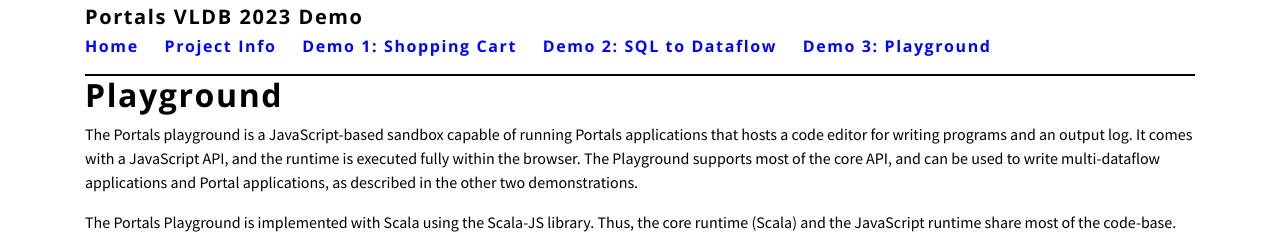
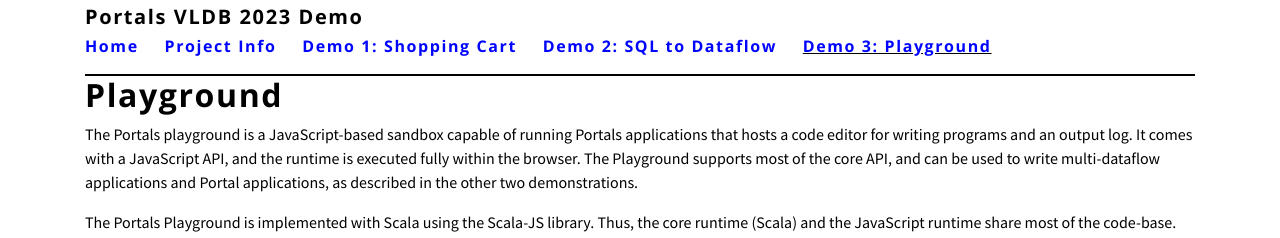
Before and after one commit to portals-project/vldb2023demo, a Jekyll site: the page built from playground.md, in a window 1280 px wide. Shown: the top 238 px of the page. Built offline with Jekyll 4.4.1, drawn with Linux system fonts in a browser that asks for light colours; nearby versions of some CDN libraries.

Commit message:
Fix nav bar highlighting

```diff
--- a/_layouts/default.html
+++ b/_layouts/default.html
@@ -30,10 +30,10 @@
             <a class="navbar-brand" href="/">Portals VLDB 2023 Demo</a>
             <ul>
               <li {% if "/" == page.url %}class="active"{% endif %}><a href= "{{ page.baseurl }}/">Home</a></li>
-              <li {% if "/project-info" == page.url %}class="active"{% endif %}><a href="{{ page.baseurl }}/project-info">Project Info</a></li>
-              <li {% if "/shoppingcart" == page.url %}class="active"{% endif %}><a href="{{ page.baseurl }}/shoppingcart">Demo 1: Shopping Cart</a></li>
-              <li {% if "/sql-to-dataflow" == page.url %}class="active"{% endif %}><a href="{{ page.baseurl }}/sql-to-dataflow">Demo 2: SQL to Dataflow</a></li>
-              <li {% if "/playground" == page.url %}class="active"{% endif %}><a href="{{ page.baseurl }}/playground">Demo 3: Playground</a></li>
+              <li {% if "/project-info.html" == page.url %}class="active"{% endif %}><a href="{{ page.baseurl }}/project-info">Project Info</a></li>
+              <li {% if "/shoppingcart.html" == page.url  %}class="active"{% endif %}><a href="{{ page.baseurl }}/shoppingcart">Demo 1: Shopping Cart</a></li>
+              <li {% if "/sql-to-dataflow.html" == page.url  %}class="active"{% endif %}><a href="{{ page.baseurl }}/sql-to-dataflow">Demo 2: SQL to Dataflow</a></li>
+              <li {% if "/playground.html" == page.url  %}class="active"{% endif %}><a href="{{ page.baseurl }}/playground">Demo 3: Playground</a></li>
             </ul>
           </nav>
           <div class="content">
```
